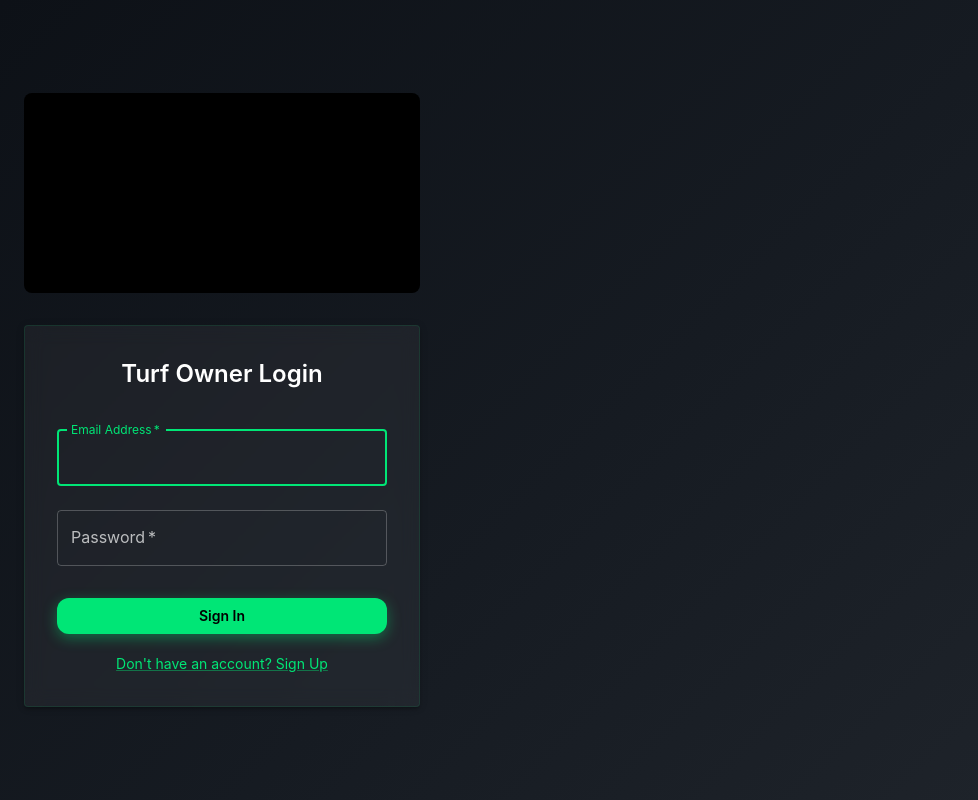
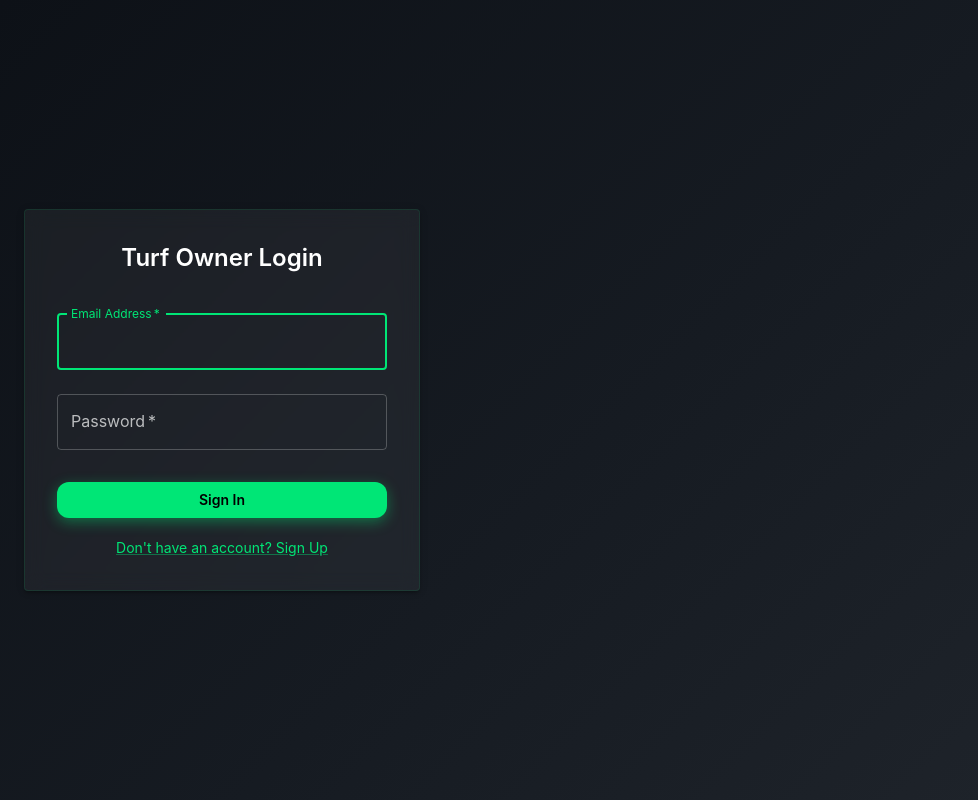
Before and after one commit to Sreeshks/Turf-owner-dashboard, a React (Vite) app: page /login in a window 1280 px wide. Shown: the whole page, without its empty margins (0-978 px from the left). Built offline with nearby package versions, Linux system fonts and the light colour scheme.

Commit message:
Refactor Login component by removing unused styles and comments for cleaner code

```diff
--- a/src/pages/Login.tsx
+++ b/src/pages/Login.tsx
@@ -116,16 +116,9 @@ const Login: React.FC = () => {
 
   return (
     <Container component="main" maxWidth="xs">
-      {/* 🔥 Sparkles matching login box width */}
+
       <Box
-        sx={{
-          height: 200,
-          position: 'relative',
-          overflow: 'hidden',
-          backgroundColor: 'black',
-          borderRadius: 2,
-          mb: 4,
-        }}
+
       >
         {/* <SparklesCore
           background="transparent"
```
